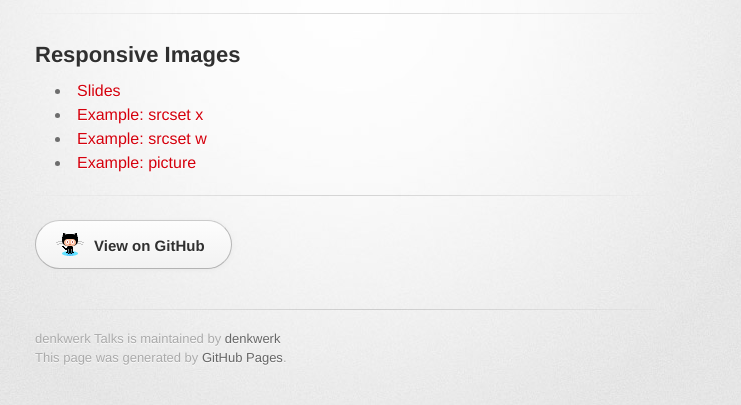
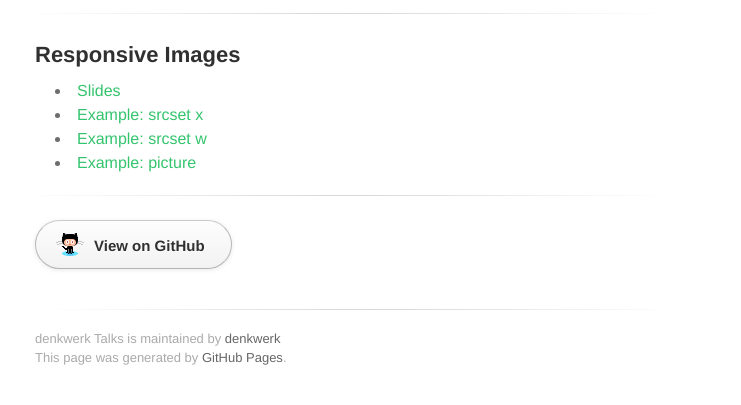
Before and after one commit to denkwerk/talks, a plain HTML site: page index.html in a window 1280 px wide. Shown: the part 121-526 px from the top of the page, without its empty margins (295-1036 px from the left). Drawn offline with Linux system fonts and the light colour scheme; a web font is replaced by a local one.

Commit message:
Changed style of index
In denkwerk ci

```diff
--- a/stylesheets/stylesheet.css
+++ b/stylesheets/stylesheet.css
@@ -50,17 +50,16 @@ table {
 body {
   font-size: 1em;
   line-height: 1.5;
-  background: #e7e7e7 url(../images/body-bg.png) 0 0 repeat;
   font-family: 'Helvetica Neue', Helvetica, Arial, serif;
   text-shadow: 0 1px 0 rgba(255, 255, 255, 0.8);
   color: #6d6d6d;
 }
 
 a {
-  color: #d5000d;
+  color: #34c46d;
 }
 a:hover {
-  color: #c5000c;
+  color: #34c46d;
 }
 
 header {
@@ -85,7 +84,6 @@ header h2 {
 }
 
 #container {
-  background: transparent url(../images/highlight-bg.jpg) 50% 0 no-repeat;
   min-height: 595px;
 }
 
```
